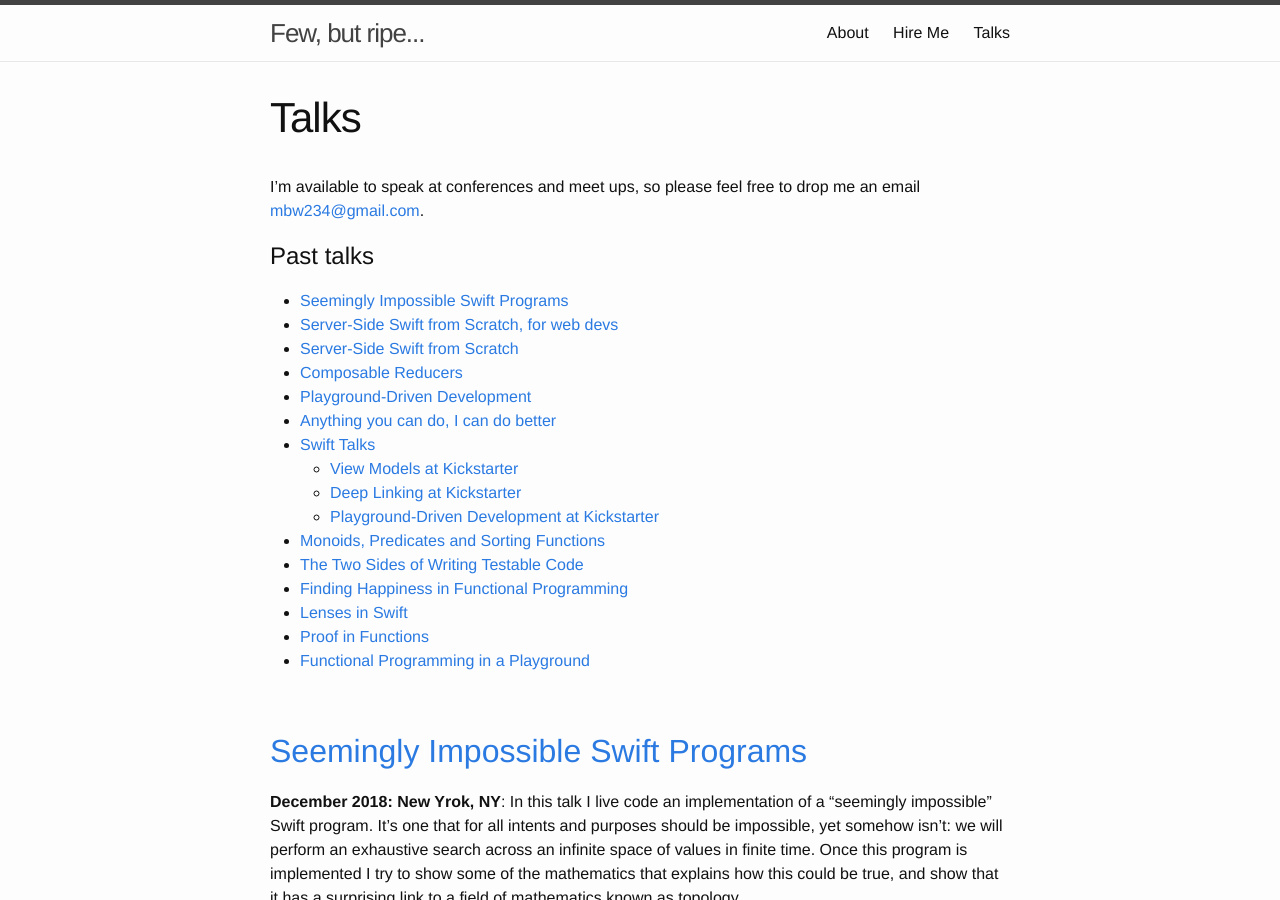
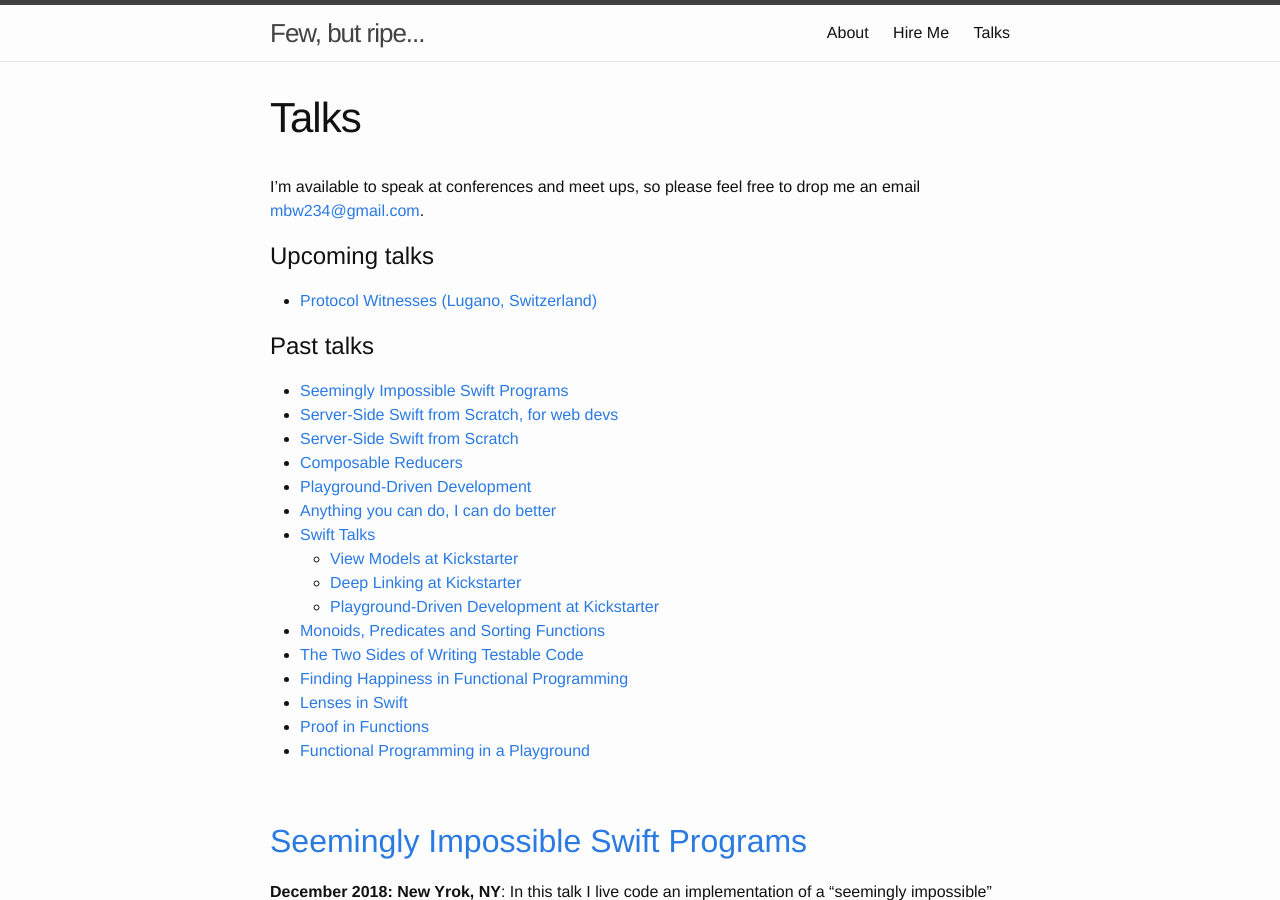
Before and after one commit to mbrandonw/mbrandonw.github.io, a Jekyll site: the page built from talks.md, in a window 1280 px wide and 900 px high. Built offline with Jekyll 4.4.1, drawn with Linux system fonts in a browser that asks for light colours.

Commit message:
update talks

```diff
--- a/talks.md
+++ b/talks.md
@@ -6,6 +6,10 @@ summary: "A list of my upcoming and past talks at conferences."
 ---
 
 I’m available to speak at conferences and meet ups, so please feel free to drop me an email [mbw234@gmail.com](mailto:mbw234@gmail.com).
+
+# Upcoming talks
+
+* [Protocol Witnesses (Lugano, Switzerland)](https://appbuilders.ch)
 
 # Past talks
 
```
